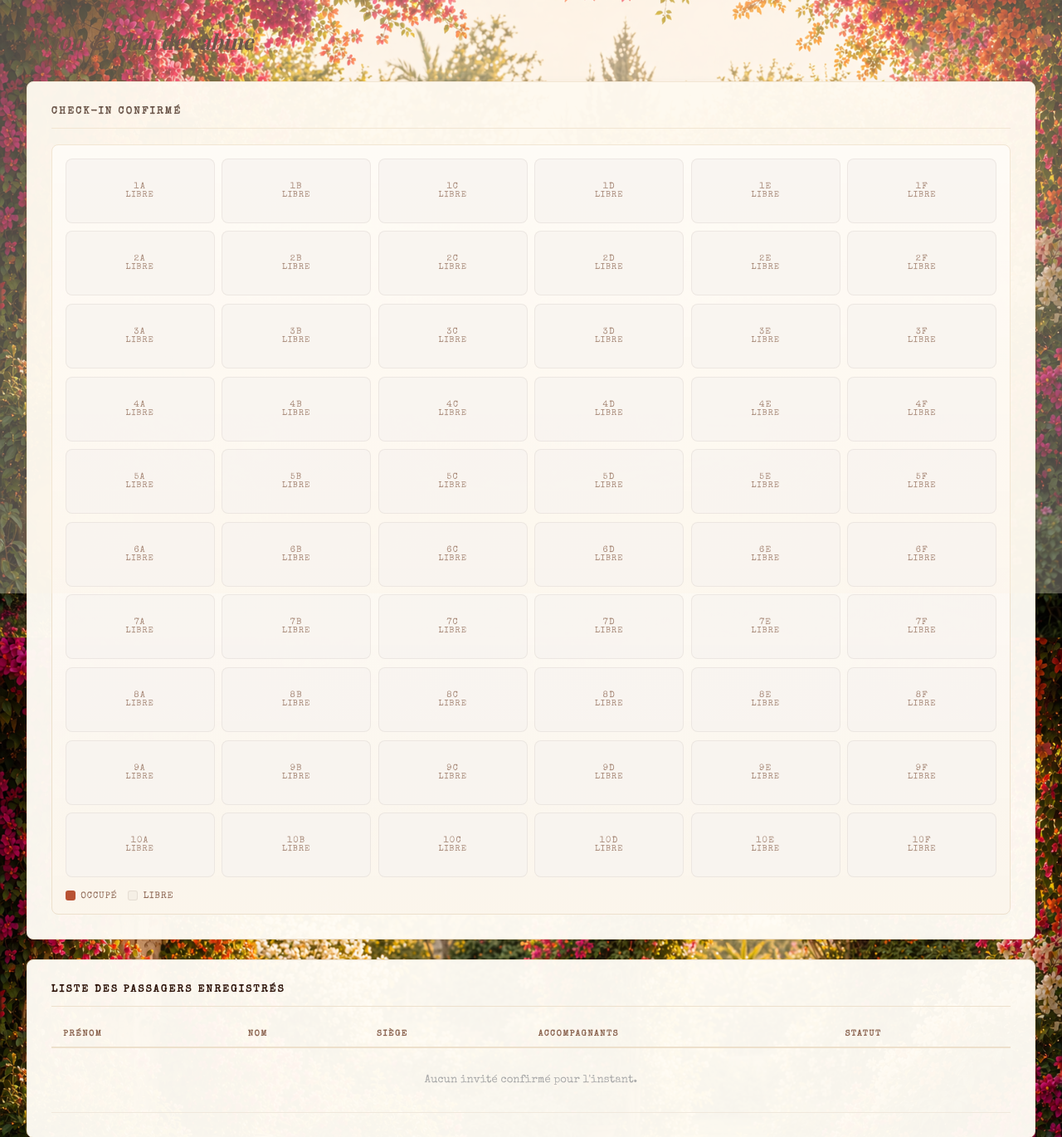
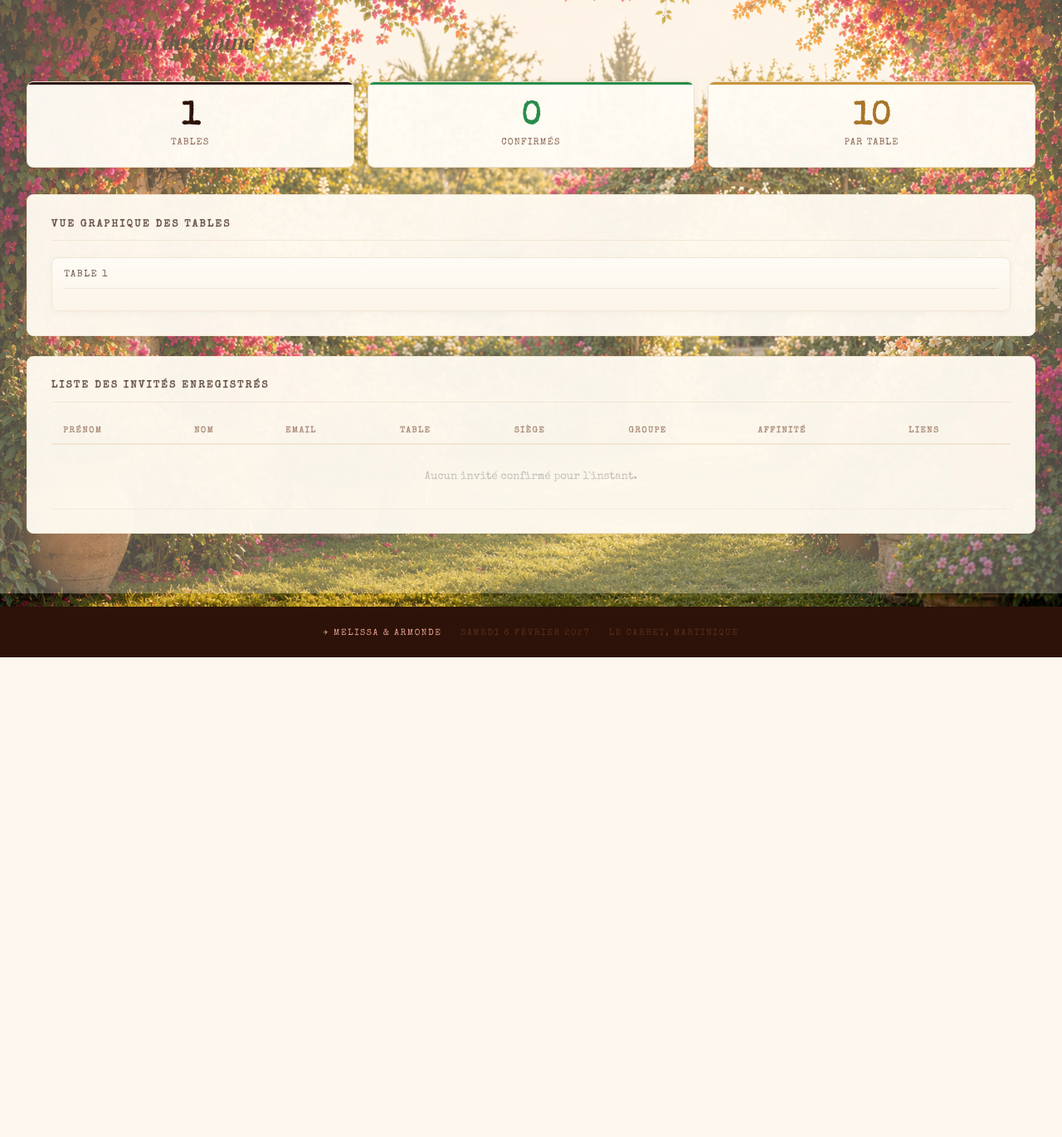
Before and after one commit to armshivb/mariage_armonde_melissa, a FastAPI app: page /admin/cabin-plan in a window 1280 px wide. Shown: the part 85-1455 px from the top of the page at 83% size. After the commit the page ends 877 px from the top, so only its background shows below. Run offline with FastAPI, Linux system fonts and the light colour scheme; some web fonts are replaced.

Commit message:
Add admin table-planning data fields

```diff
--- a/main.py
+++ b/main.py
@@ -182,14 +182,22 @@ def generate_unique_code(db: Session) -> str:
 @app.on_event("startup")
 def startup():
     init_db()
-    # Migration : ajouter la colonne email si elle n'existe pas encore
+    # Migration : ajouter les colonnes du plan de table / algorithme si elles n'existent pas
     from sqlalchemy import text
     from database import engine
     with engine.connect() as conn:
         cols = [r[1] for r in conn.execute(text("PRAGMA table_info(guests)")).fetchall()]
-        if "email" not in cols:
-            conn.execute(text("ALTER TABLE guests ADD COLUMN email TEXT DEFAULT ''"))
-            conn.commit()
+        for field, definition in {
+            "email": "TEXT DEFAULT ''",
+            "table_number": "INTEGER DEFAULT 0",
+            "seat_number": "TEXT DEFAULT ''",
+            "affinity_group": "INTEGER DEFAULT 0",
+            "affinity_score": "INTEGER DEFAULT 0",
+            "relation_notes": "TEXT DEFAULT ''",
+        }.items():
+            if field not in cols:
+                conn.execute(text(f"ALTER TABLE guests ADD COLUMN {field} {definition}"))
+        conn.commit()
 
 
 def common(request: Request, **kwargs):
@@ -361,16 +369,50 @@ def admin_dashboard(request: Request, db: Session = Depends(get_db)):
 @app.get("/admin/cabin-plan", response_class=HTMLResponse)
 def admin_cabin_plan(request: Request, db: Session = Depends(get_db)):
     guests = db.query(Guest).filter(Guest.response == "yes").order_by(Guest.nom, Guest.prenom).all()
-    cabin = build_cabin_map(db)
-    seat_lookup = {guest.id: get_seat(guest.code) for guest in guests}
-    rows = []
-    for row in range(1, 11):
-        seats = []
-        for col in ["A", "B", "C", "D", "E", "F"]:
-            seat = f"{row}{col}"
-            seats.append({"seat": seat, "guest": cabin.get(seat)})
-        rows.append(seats)
-    return tr("admin_cabin.html", request, guests=guests, cabin_rows=rows, cabin=cabin, seat_lookup=seat_lookup)
+    table_map = {}
+    for guest in guests:
+        table_num = guest.table_number or 1 if guest.table_number else 1
+        table_map.setdefault(table_num, []).append(guest)
+
+    if not table_map:
+        preview_tables = []
+        for i in range(0, max(1, (len(guests) + 9) // 10)):
+            chunk = guests[i * 10 : (i + 1) * 10]
+            preview_table = []
+            for idx, guest in enumerate(chunk, start=1):
+                preview_table.append({
+                    "seat": idx,
+                    "guest": guest,
+                    "table_number": i + 1,
+                })
+            preview_tables.append({
+                "number": i + 1,
+                "seats": preview_table,
+            })
+    else:
+        preview_tables = []
+        for table_number in sorted(table_map):
+            seats = []
+            for idx in range(1, 11):
+                guest = next((g for g in table_map[table_number] if (g.seat_number or str(idx)) == str(idx)), None)
+                seats.append({
+                    "seat": idx,
+                    "guest": guest,
+                    "table_number": table_number,
+                })
+            preview_tables.append({
+                "number": table_number,
+                "seats": seats,
+            })
+
+    return tr(
+        "admin_cabin.html",
+        request,
+        guests=guests,
+        tables=preview_tables,
+        total_tables=len(preview_tables),
+        total_confirmed=len(guests),
+    )
 
 
 @app.post("/admin/set-expected")
--- a/static/style.css
+++ b/static/style.css
@@ -1051,88 +1051,96 @@ blockquote {
 .bar-green { background: #2A8C4A; }
 .taux-val  { font-family: var(--mono); font-size: .8rem; font-weight: 700; color: var(--mahogany); white-space: nowrap; }
 
-/* Plan de cabine */
-.cabin-shell {
-  background: linear-gradient(180deg, rgba(255,255,255,.92), rgba(251,245,236,.96));
+.table-plan-grid {
+  display: grid;
+  grid-template-columns: repeat(auto-fit, minmax(260px, 1fr));
+  gap: 1rem;
+}
+
+.table-card {
+  background: linear-gradient(180deg, rgba(255,255,255,.96), rgba(250,245,236,.96));
   border: 1px solid var(--cream-d);
   border-radius: var(--radius);
-  padding: 1rem;
+  padding: .9rem;
+  box-shadow: 0 2px 10px rgba(44,18,8,.05);
 }
-.cabin-grid {
+
+.table-card-header {
+  font-family: var(--mono);
+  font-size: .7rem;
+  letter-spacing: .14em;
+  text-transform: uppercase;
+  color: var(--mahogany);
+  padding-bottom: .7rem;
+  margin-bottom: .7rem;
+  border-bottom: 1px solid var(--cream-d);
+}
+
+.table-seat-grid {
   display: grid;
-  gap: .6rem;
-}
-.cabin-row {
-  display: grid;
-  grid-template-columns: repeat(6, minmax(90px, 1fr));
+  grid-template-columns: repeat(2, minmax(100px, 1fr));
   gap: .55rem;
 }
-.cabin-seat {
-  min-height: 78px;
-  border-radius: var(--radius);
-  padding: .55rem .45rem;
+
+.table-seat {
+  min-height: 72px;
+  border-radius: 8px;
+  padding: .4rem .35rem;
   display: flex;
   flex-direction: column;
   justify-content: center;
   align-items: center;
   text-align: center;
   border: 1px solid rgba(44,18,8,.08);
-  background: #f5efe5;
-  color: var(--mid);
+  background: #f7f0e8;
 }
-.cabin-seat.occupied {
-  background: linear-gradient(145deg, rgba(200,149,58,.16), rgba(184,82,51,.08));
-  border-color: rgba(184,82,51,.25);
-  color: var(--mahogany);
+
+.table-seat.filled {
+  background: linear-gradient(180deg, rgba(200,149,58,.18), rgba(184,82,51,.08));
+  border-color: rgba(184,82,51,.2);
 }
-.cabin-seat.empty {
-  background: #f7f3ef;
+
+.table-seat.empty {
   opacity: .75;
 }
-.seat-code {
+
+.seat-index {
   font-family: var(--mono);
-  font-size: .66rem;
+  font-size: .6rem;
   letter-spacing: .12em;
   text-transform: uppercase;
   color: var(--mid);
 }
+
 .seat-name {
-  font-family: var(--sans);
+  font-size: .72rem;
   font-weight: 700;
-  font-size: .8rem;
   margin-top: .2rem;
 }
-.seat-lastname {
+
+.seat-surname {
   font-family: var(--mono);
-  font-size: .62rem;
-  letter-spacing: .06em;
+  font-size: .52rem;
+  letter-spacing: .08em;
   text-transform: uppercase;
   margin-top: .1rem;
 }
+
 .seat-empty {
   font-family: var(--mono);
-  font-size: .62rem;
-  letter-spacing: .1em;
-  text-transform: uppercase;
-  color: var(--mid);
-}
-.cabin-legend {
-  display: flex;
-  flex-wrap: wrap;
-  gap: .8rem;
-  margin-top: 1rem;
-  font-family: var(--mono);
-  font-size: .68rem;
+  font-size: .55rem;
   letter-spacing: .08em;
   text-transform: uppercase;
   color: var(--mid);
 }
-.cabin-legend span { display: inline-flex; align-items: center; gap: .4rem; }
-.swatch {
-  width: 12px; height: 12px; border-radius: 3px; display: inline-block;
+
+.empty-state {
+  font-family: var(--mono);
+  font-size: .72rem;
+  color: var(--mid);
+  letter-spacing: .08em;
+  text-transform: uppercase;
 }
-.swatch-occupied { background: var(--terra); }
-.swatch-empty { background: #f5efe5; border: 1px solid rgba(44,18,8,.08); }
 
 /* Footer */
 footer {
--- a/templates/admin_cabin.html
+++ b/templates/admin_cabin.html
@@ -12,47 +12,61 @@
 <div class="admin-wrap">
   <h2>Avion & plan de cabine</h2>
 
+  <div class="stats-row">
+    <div class="stat stat-total">
+      <span class="stat-number">{{ total_tables }}</span>
+      <span class="stat-label">Tables</span>
+    </div>
+    <div class="stat stat-yes">
+      <span class="stat-number">{{ total_confirmed }}</span>
+      <span class="stat-label">Confirmés</span>
+    </div>
+    <div class="stat stat-pend">
+      <span class="stat-number">10</span>
+      <span class="stat-label">Par table</span>
+    </div>
+  </div>
+
   <div class="admin-card">
-    <h3>Check-in confirmé</h3>
-    <div class="cabin-shell">
-      <div class="cabin-grid">
-        {% for row in cabin_rows %}
-        <div class="cabin-row">
-          {% for seat in row %}
-          <div class="cabin-seat {% if seat.guest %}occupied{% else %}empty{% endif %}">
-            <span class="seat-code">{{ seat.seat }}</span>
+    <h3>Vue graphique des tables</h3>
+    <div class="table-plan-grid">
+      {% for table in tables %}
+      <div class="table-card">
+        <div class="table-card-header">Table {{ table.number }}</div>
+        <div class="table-seat-grid">
+          {% for seat in table.seats %}
+          <div class="table-seat {% if seat.guest %}filled{% else %}empty{% endif %}">
+            <span class="seat-index">{{ seat.seat }}</span>
             {% if seat.guest %}
               <span class="seat-name">{{ seat.guest.prenom|title }}</span>
-              <span class="seat-lastname">{{ seat.guest.nom|upper }}</span>
-              {% if seat.guest.plus_one %}
-                <span class="seat-lastname">+{{ seat.guest.plus_one }}</span>
-              {% endif %}
+              <span class="seat-surname">{{ seat.guest.nom|upper }}</span>
             {% else %}
               <span class="seat-empty">Libre</span>
             {% endif %}
           </div>
           {% endfor %}
         </div>
-        {% endfor %}
       </div>
-      <div class="cabin-legend">
-        <span><i class="swatch swatch-occupied"></i> Occupé</span>
-        <span><i class="swatch swatch-empty"></i> Libre</span>
-      </div>
+      {% else %}
+      <p class="empty-state">Aucune table n’a encore été attribuée. Les invités apparaîtront ici dès qu’un plan sera généré.</p>
+      {% endfor %}
     </div>
   </div>
 
   <div class="admin-card">
-    <h3>Liste des passagers enregistrés</h3>
+    <h3>Liste des invités enregistrés</h3>
     <div class="table-wrap">
       <table class="guest-table">
         <thead>
           <tr>
             <th>Prénom</th>
             <th>Nom</th>
+            <th>Email</th>
+            <th>Table</th>
             <th>Siège</th>
-            <th>Accompagnants</th>
-            <th>Statut</th>
+            <th>Groupe</th>
+            <th>Affinité</th>
+            <th>Liens</th>
           </tr>
         </thead>
         <tbody>
@@ -60,12 +74,15 @@
           <tr>
             <td><strong>{{ g.prenom|title }}</strong></td>
             <td><strong>{{ g.nom|upper }}</strong></td>
-            <td><code class="code-badge">{{ seat_lookup[g.id] }}</code></td>
-            <td>{{ g.plus_one or 0 }}</td>
-            <td><span class="badge badge-yes">✓ Check-in</span></td>
+            <td style="font-family:var(--mono);font-size:.75rem;">{{ g.email or "–" }}</td>
+            <td>{{ g.table_number or "–" }}</td>
+            <td>{{ g.seat_number or "–" }}</td>
+            <td>{{ g.affinity_group or "–" }}</td>
+            <td>{{ g.affinity_score if g.affinity_score is not none else "–" }}</td>
+            <td>{{ g.relation_notes or "–" }}</td>
           </tr>
           {% else %}
-          <tr><td colspan="5" style="text-align:center;color:#aaa;padding:2rem;font-family:var(--mono);font-size:.82rem">Aucun invité confirmé pour l'instant.</td></tr>
+          <tr><td colspan="8" style="text-align:center;color:#aaa;padding:2rem;font-family:var(--mono);font-size:.82rem">Aucun invité confirmé pour l'instant.</td></tr>
           {% endfor %}
         </tbody>
       </table>
```
Also changed, not shown: database.py (+19 -1 lines), models.py (+17 -12 lines).
